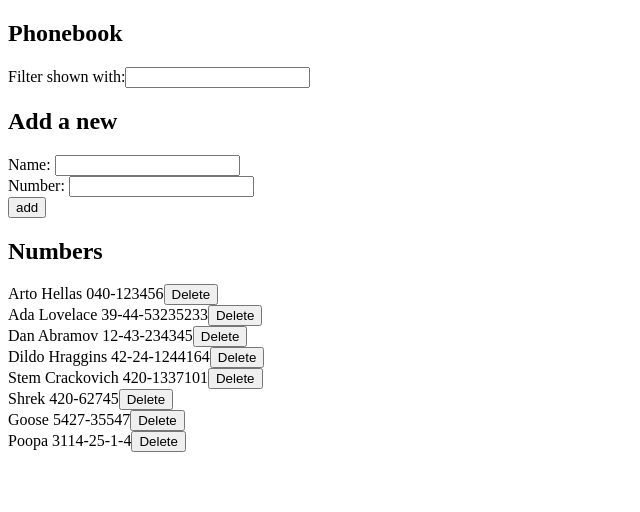
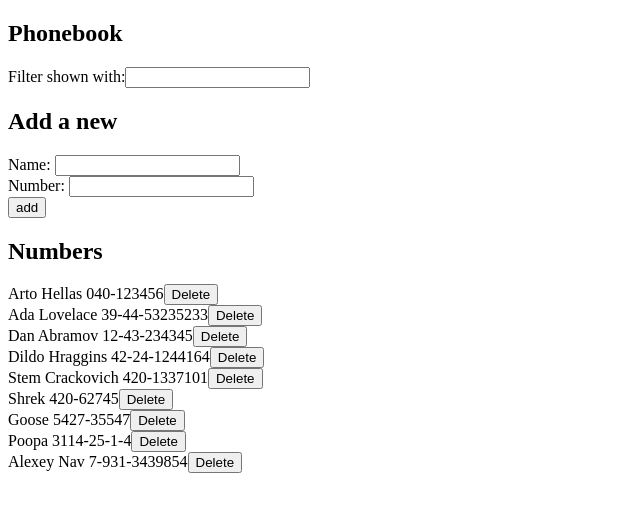
Before and after one commit to d1r0l/FSO2023-part2, a React (Create React App) app in the folder phonebook/: page / in a window 1280 px wide. Shown: the top 512 px of the page, without its empty margins (0-640 px from the left). Built offline with nearby package versions, Linux system fonts and the light colour scheme; data requests are answered from the project's data file.

Commit message:
Added results of excercises up to 2.17.

```diff
--- a/phonebook/db.json
+++ b/phonebook/db.json
@@ -39,6 +39,11 @@
       "name": "Poopa",
       "number": "3114-25-1-4",
       "id": 8
+    },
+    {
+      "name": "Alexey Nav",
+      "number": "7-931-3439854",
+      "id": 9
     }
   ]
 }
--- a/phonebook/src/App.js
+++ b/phonebook/src/App.js
@@ -37,16 +37,51 @@ const Persons = ({ persons, searchWord, handleClickDelete }) => {
   )
 }
 
+const Notification = ({ message, color }) => {
+  const errorStyle = {
+    color: color ,
+    background: 'lightgrey',
+    fontSize: 20,
+    borderStyle: 'solid',
+    borderRadius: 5,
+    padding: 10,
+    marginBottom: 10,
+  }
+
+  if (message === null) {
+    return null
+  }
+
+  return (
+    <div className='error' style={errorStyle}>
+      {message}
+    </div>
+  )
+}
+
 const App = () => {
   const [ persons, setPersons ] = useState([])
   const [ newName, setNewName ] = useState('')
   const [ newNumber, setNewNumber ] = useState('')
   const [ searchWord, setSearch ] = useState('')
+  const [ errorMessage, setErrorMessage ] = useState(null)
+  const [ color, setColor ] = useState('green')
 
   useEffect(() => {
     phonebookService
       .getList()
-      .then(initialList => {setPersons(initialList)})
+      .then(initialList => {
+        setPersons(initialList)
+      })
+      .catch(() => {
+        setColor('red')
+        setErrorMessage(
+          `An error occured connecting to server`
+        )
+        setTimeout(() => {
+          setErrorMessage(null)
+        }, 2000)
+      })
   }, [])
 
   const handleNameInputChange = (event) => {
@@ -63,7 +98,6 @@ const App = () => {
 
   const handleClick = (event) => {
     event.preventDefault()
-
     const nameExists = persons.some(person => person.name === newName)
     const numberExists = persons.some(person => person.number === newNumber)
 
@@ -82,14 +116,49 @@ const App = () => {
                 {return(newPerson)}
               else {return(person)}
             }))
+            setColor('green')
+            setErrorMessage(
+              `"${newName}" was updated`
+            )
+            setTimeout(() => {
+              setErrorMessage(null)
+            }, 2000)
+          })
+          .catch(() => {
+            setColor('red')
+            setErrorMessage(
+              `Information of "${newName}" have been already removed from server or changed`
+            )
+            setTimeout(() => {
+              setErrorMessage(null)
+            }, 2000)
           })
       }
     }
     else {
       const newPerson = { name: newName, number: newNumber, id: (persons.length) + 1 }
+
       phonebookService
         .createName(newPerson)
-        .then(newPerson => {setPersons(persons.concat(newPerson))})
+        .then(newPerson => {
+          setPersons(persons.concat(newPerson))
+          setColor('green')
+          setErrorMessage(
+            `"${newName}" was added`
+          )
+          setTimeout(() => {
+            setErrorMessage(null)
+          }, 2000)
+        })
+        .catch(() => {
+          setColor('red')
+          setErrorMessage(
+            `An error occured connecting to server`
+          )
+          setTimeout(() => {
+            setErrorMessage(null)
+          }, 2000)
+        })
     }
   }
 
@@ -97,14 +166,32 @@ const App = () => {
     if (window.confirm(`Do you really want to delete ${name}?`)) {
       phonebookService
         .deleteName(id, persons)
-        .then(initialList => {setPersons(initialList)
-      })
+        .then(initialList => {
+          setPersons(initialList)
+          setColor('green')
+          setErrorMessage(
+            `"${name}" was removed`
+          )
+          setTimeout(() => {
+            setErrorMessage(null)
+          }, 2000)
+        })
+        .catch(() => {
+          setColor('red')
+          setErrorMessage(
+            `Information of "${name}" have been already removed from server or changed`
+          )
+          setTimeout(() => {
+            setErrorMessage(null)
+          }, 2000)
+        })
     }
   }
 
   return (
     <div>
       <h2>Phonebook</h2>
+      <Notification message={errorMessage} color={color}/>
       <Filter
         handleChange={handleSearchInputChange}
         text='Filter shown with:'
```
Also changed, not shown: 2 other files (tests, documents, lock files or other folders).
